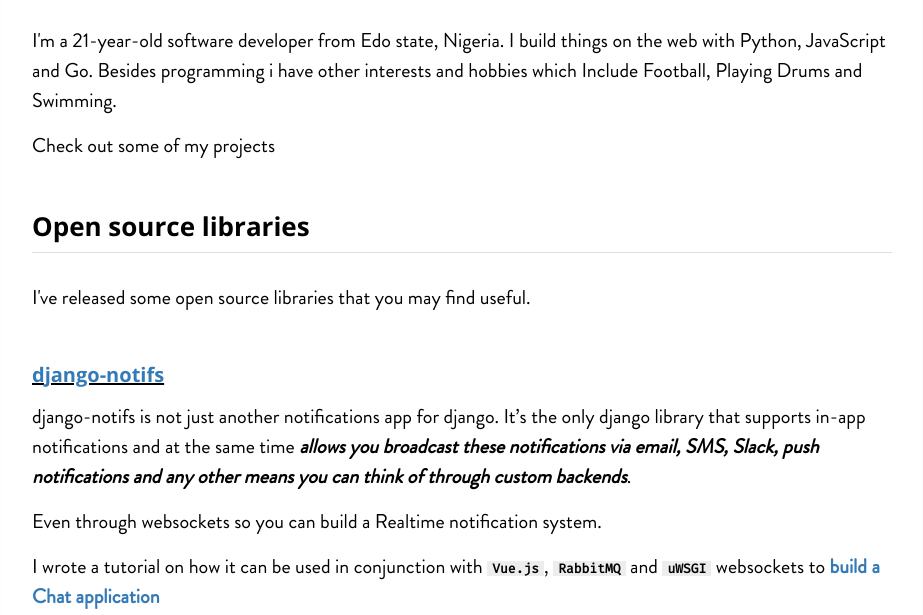
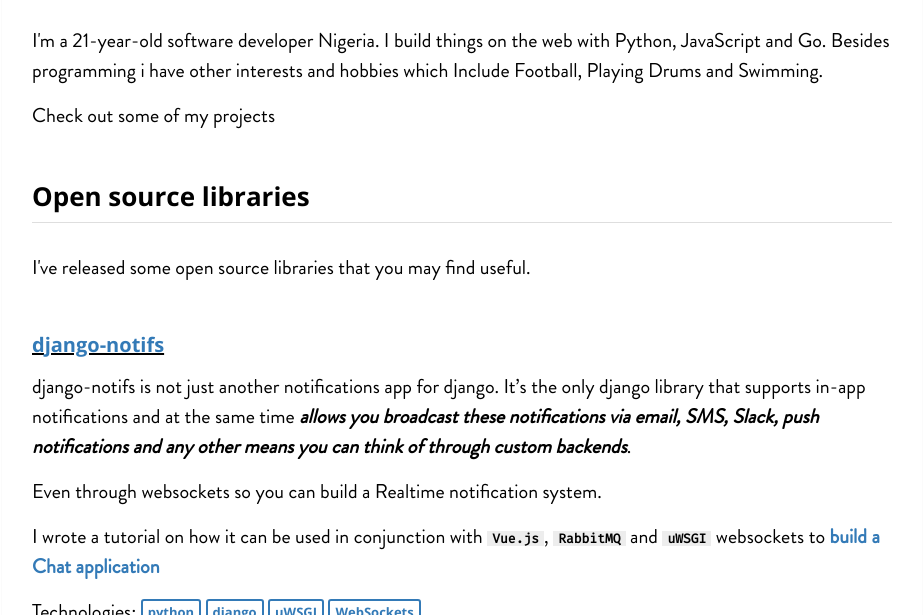
Before and after one commit to danidee10/danidee10.github.io, a Jekyll site: the page about/index.html, which Jekyll copies as it is, in a window 1280 px wide and 900 px high, cut to the strip 285-900 px from the top of the window. Shown: the whole strip, without its empty margins (178-1101 px from the left). Built offline with Jekyll 4.4.1, drawn with Linux system fonts in a browser that asks for light colours; nearby versions of some CDN libraries.

Commit message:
Updated about me section

```diff
--- a/about/index.html
+++ b/about/index.html
@@ -210,7 +210,7 @@
             <br />
 
             <p>
-              I'm a 21-year-old software developer from Edo state, Nigeria. I build things on the web with Python, JavaScript and Go.
+              I'm a 21-year-old software developer Nigeria. I build things on the web with Python, JavaScript and Go.
               Besides programming i have other interests and hobbies which Include Football, Playing Drums and Swimming.
             </p>
 
```
